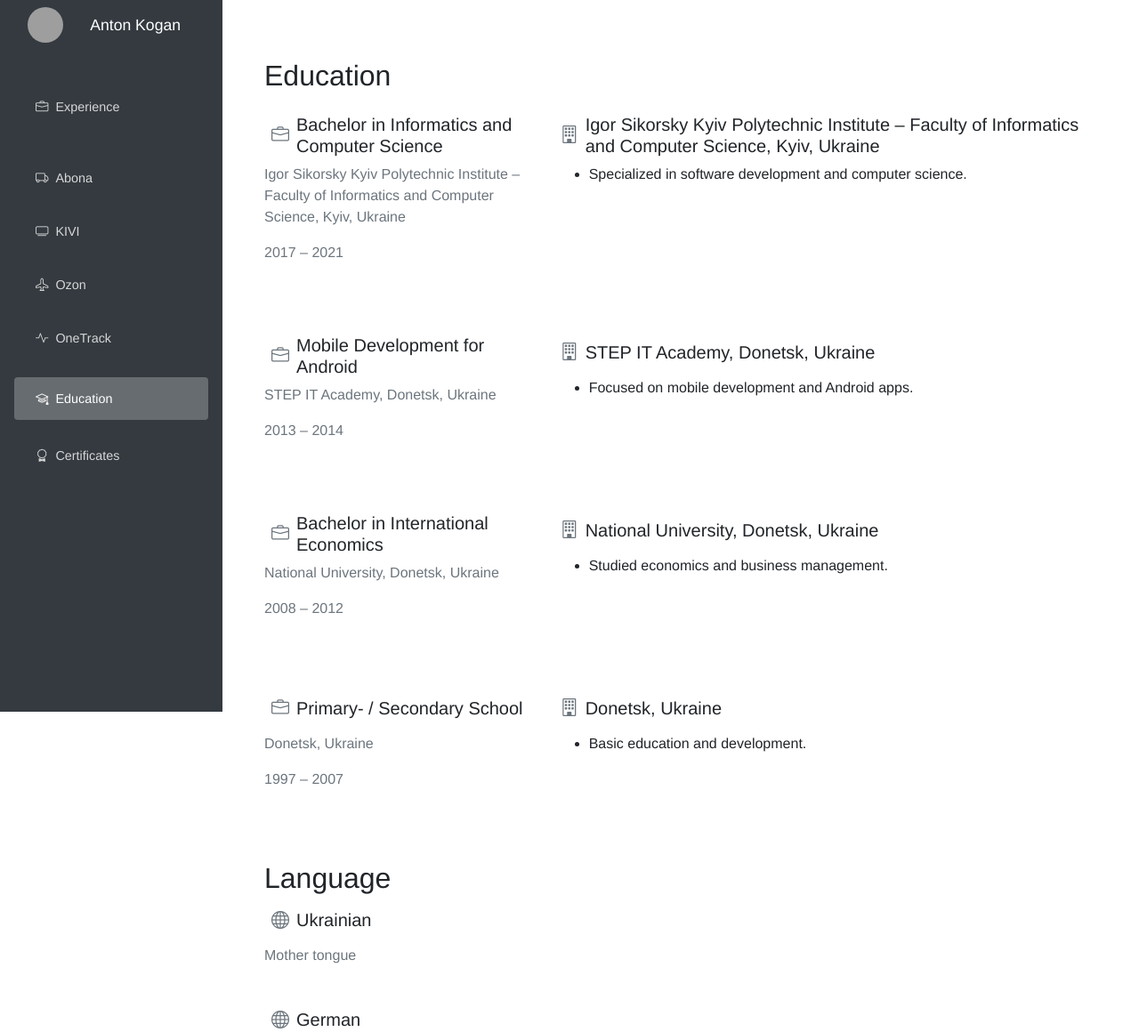
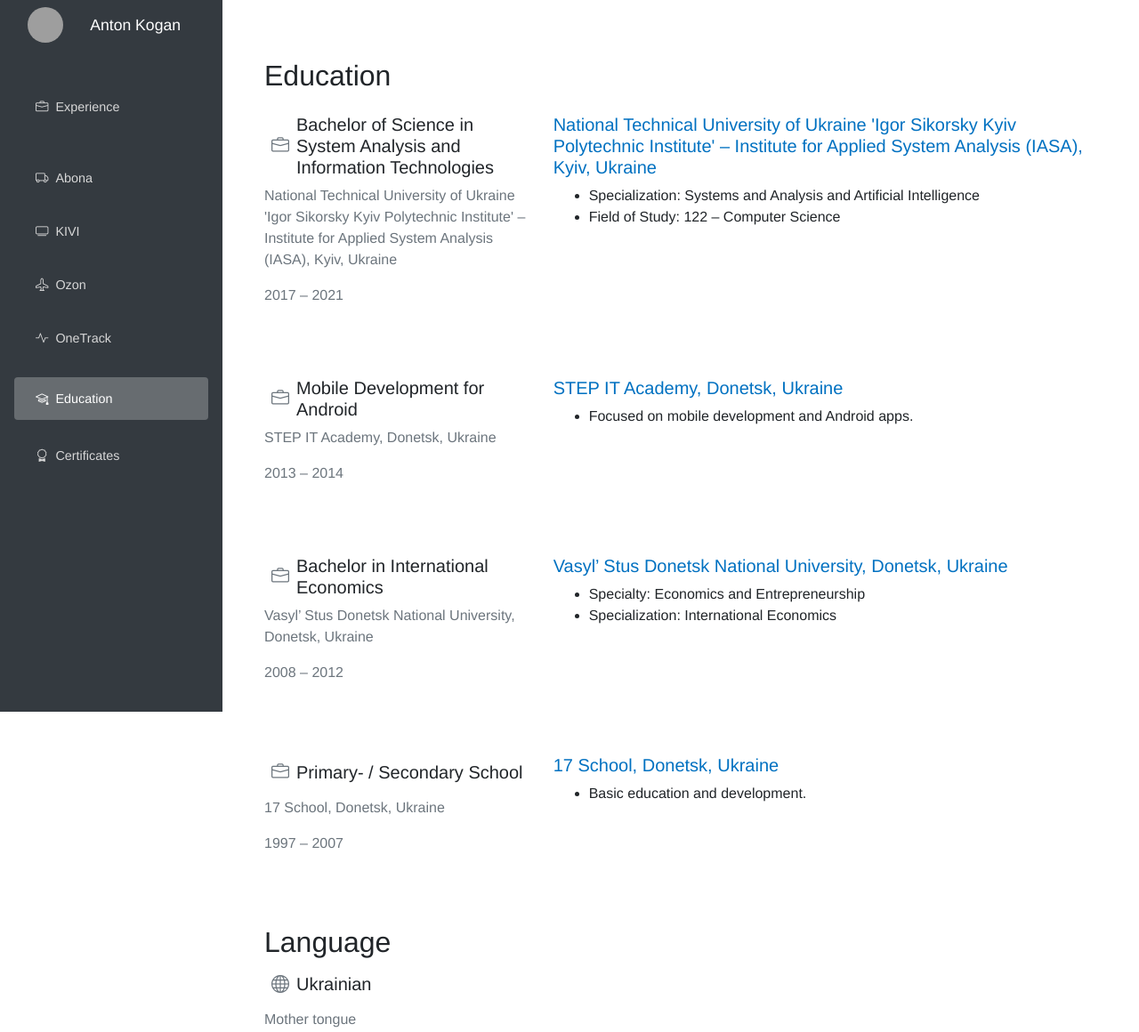
Before and after one commit to Antonkog/CVSource, an ASP.NET Core app: page /Education in a window 1280 px wide. Shown: the top 1160 px of the page at 89% size. Run offline with ASP.NET Core 8, Linux system fonts and the light colour scheme; style sheets or scripts are compiled from the project's sources; grey boxes are pictures that could not be loaded.

Commit message:
Correct Information.

```diff
--- a/Pages/Education.razor
+++ b/Pages/Education.razor
@@ -17,9 +17,9 @@
             <!-- Right: Institution Info -->
             <div class="col-md-8">
                 <h5 class="d-flex align-items-center">
-                    <i class="bi bi-building m-2 text-secondary"></i>
-                    @entry.Institution
+                    <a href="@entry.Site" target="_blank">@entry.Institution</a>
                 </h5>
+
                 <ul class="ms-4">
                     @foreach (var detail in entry.Details)
                     {
@@ -49,6 +49,7 @@
     private class EducationEntry
     {
         public string Degree { get; set; } = string.Empty;
+        public string Site { get; set; } = string.Empty;
         public string Institution { get; set; } = string.Empty;
         public string Period { get; set; } = string.Empty;
         public List<string> Details { get; set; } = new();
@@ -63,18 +64,21 @@
     private List<EducationEntry> educationList = new()
     {
         new EducationEntry {
-            Degree = "Bachelor in Informatics and Computer Science",
-            Institution = "Igor Sikorsky Kyiv Polytechnic Institute – Faculty of Informatics and Computer Science, Kyiv, Ukraine",
+            Degree = "Bachelor of Science in System Analysis and Information Technologies",
+            Institution = "National Technical University of Ukraine 'Igor Sikorsky Kyiv Polytechnic Institute' – Institute for Applied System Analysis (IASA), Kyiv, Ukraine",
             Period = "2017 – 2021",
+            Site="https://iasa.kpi.ua",
             Details = new List<string>
             {
-                "Specialized in software development and computer science."
+                "Specialization: Systems and Analysis and Artificial Intelligence",
+                "Field of Study: 122 – Computer Science"
             }
         },
         new EducationEntry {
             Degree = "Mobile Development for Android",
             Institution = "STEP IT Academy, Donetsk, Ukraine",
             Period = "2013 – 2014",
+            Site="https://itstep.org/about-academy",
             Details = new List<string>
             {
                 "Focused on mobile development and Android apps."
@@ -82,17 +86,20 @@
         },
         new EducationEntry {
             Degree = "Bachelor in International Economics",
-            Institution = "National University, Donetsk, Ukraine",
+            Institution = "Vasyl’ Stus Donetsk National University, Donetsk, Ukraine",
             Period = "2008 – 2012",
+            Site="https://www.donnu.edu.ua/en/about/",
             Details = new List<string>
             {
-                "Studied economics and business management."
+                "Specialty: Economics and Entrepreneurship",
+                "Specialization: International Economics"
             }
         },
         new EducationEntry {
             Degree = "Primary- / Secondary School",
-            Institution = "Donetsk, Ukraine",
+            Institution = "17 School, Donetsk, Ukraine",
             Period = "1997 – 2007",
+            Site = "https://17.agni-age.net",
             Details = new List<string>
             {
                 "Basic education and development."
```
Also changed, not shown: Pages/Abona.razor (+15 -11 lines).
